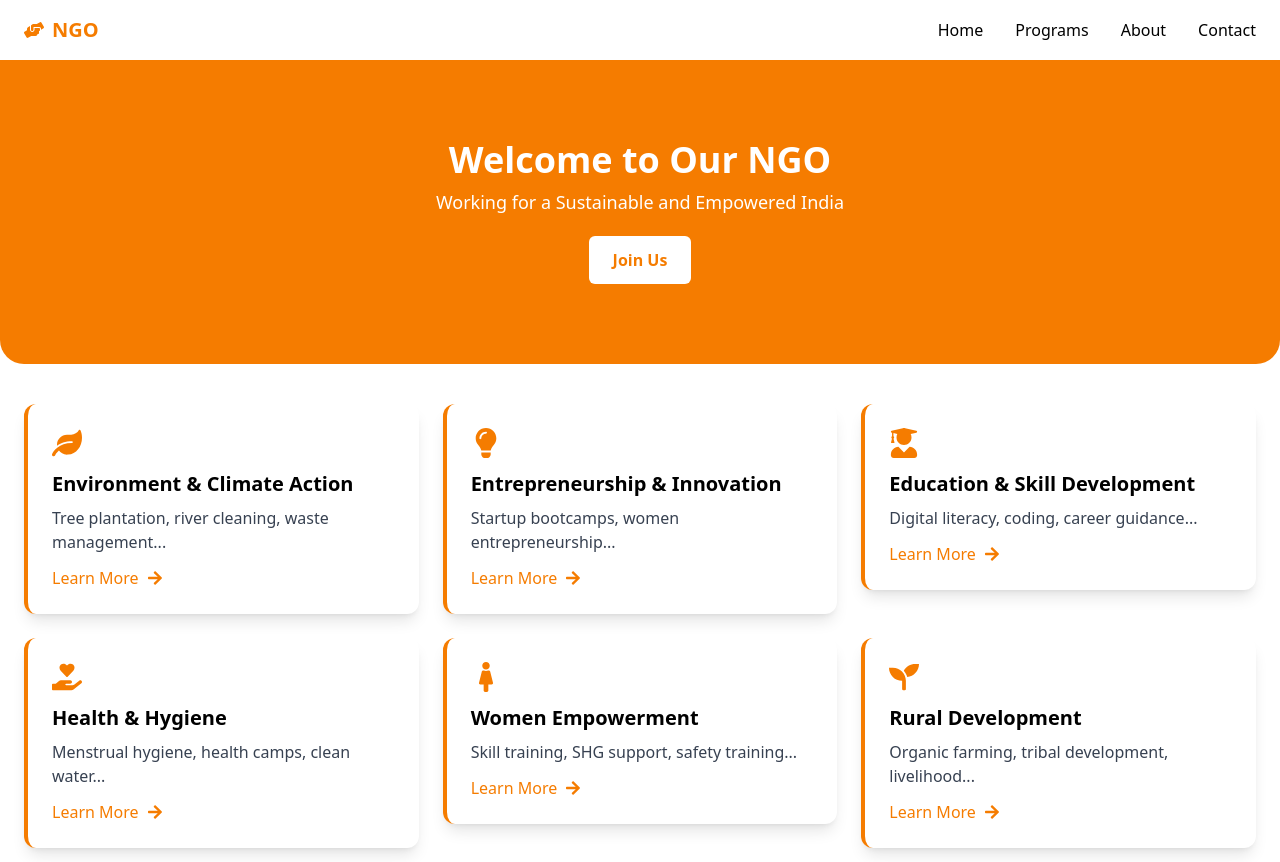
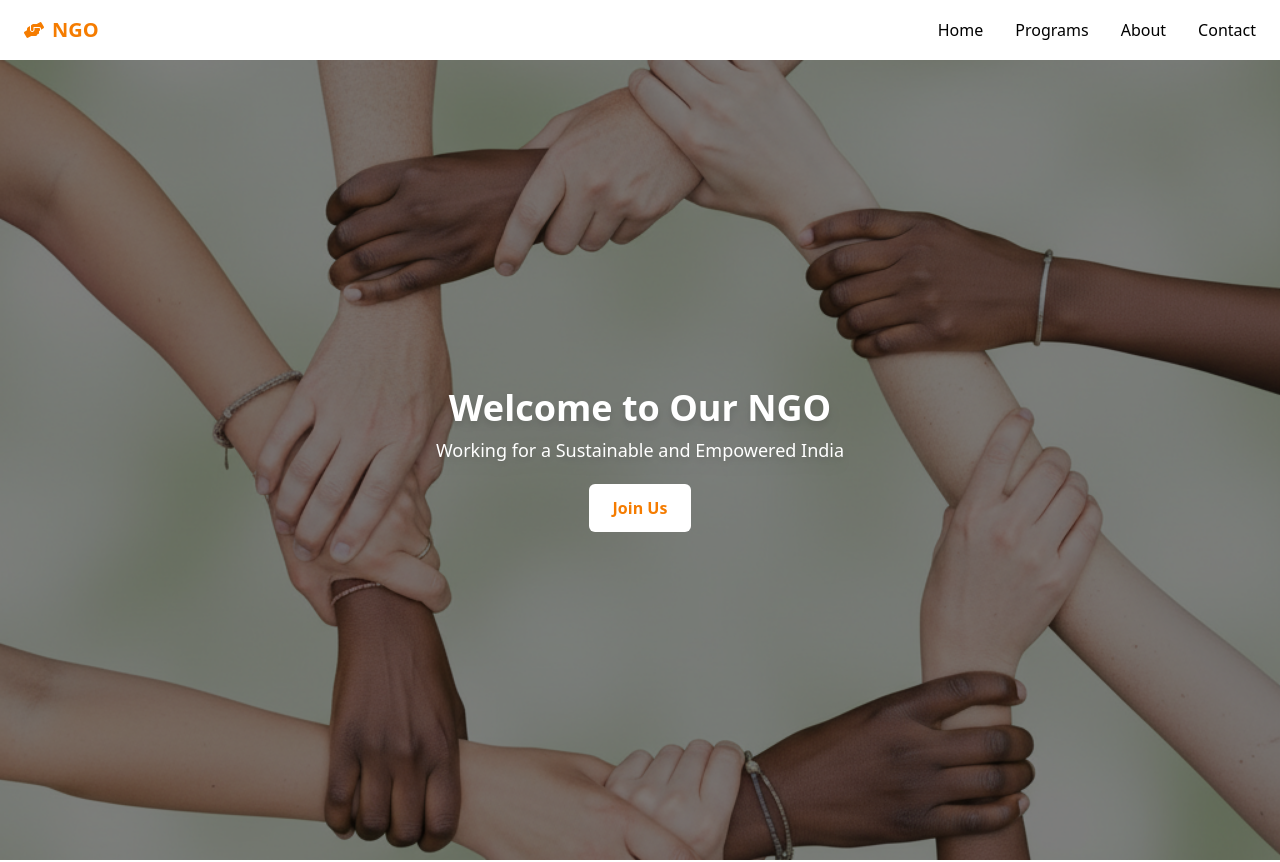
Before and after one commit to Siriivalli/teachfoundation, a React (Create React App) app: page / in a window 1280 px wide. Shown: the top 862 px of the page. Built offline with nearby package versions, Linux system fonts and the light colour scheme.

Commit message:
home page image

```diff
--- a/src/pages/Home.jsx
+++ b/src/pages/Home.jsx
@@ -1,18 +1,40 @@
 import ProgramCard from "../components/ProgramCard";
 import { FaLeaf, FaLightbulb, FaUserGraduate, FaHandHoldingHeart, FaFemale, FaSeedling } from "react-icons/fa";
+import bannerImg from "../assets/ngobanner2.png";   // ✅ your banner image
 
 export default function Home() {
 return (
+
 <div>
-      <div className="bg-primary text-white text-center py-20 rounded-b-3xl">
-        <h1 className="text-4xl font-bold">Welcome to Our NGO</h1>
-        <p className="text-lg mt-2">Working for a Sustainable and Empowered India</p>
+
+  {/* HERO SECTION WITH IMAGE */}
+  <div
+  className="relative h-screen w-full flex items-center justify-center text-center"
+  style={{
+    backgroundImage: `url(${bannerImg})`,
+    backgroundSize: "cover",
+    backgroundPosition: "center"
+  }}
+>
+  {/* Dark overlay */}
+  <div className="absolute inset-0 bg-black bg-opacity-50"></div>
+
+  {/* Text on top */}
+  <div className="relative z-10 text-white">
+    <h1 className="text-4xl font-bold drop-shadow-lg">Welcome to Our NGO</h1>
+    <p className="text-lg mt-2 drop-shadow-lg">
+      Working for a Sustainable and Empowered India
+    </p>
 
     <button className="mt-5 bg-white text-primary px-6 py-3 font-semibold rounded-md hover:bg-secondary">
       Join Us
     </button>
   </div>
+</div>
 
+
+  {/* PROGRAM CARDS */}
+  <h1 className="text-3xl font-bold text-primary">Our Programs</h1>
   <div className="container mx-auto px-6 mt-10 grid md:grid-cols-2 lg:grid-cols-3 gap-6">
     <ProgramCard
       title="Environment & Climate Action"
@@ -51,6 +73,8 @@ export default function Home() {
       link="/programs/rural"
     />
   </div>
+
 </div>
+
 );
 }
```
Also changed, not shown: src/assets/ngobanner.png (added), src/assets/ngobanner2.png (added). Lines whose indentation alone changed are shown as unchanged.
